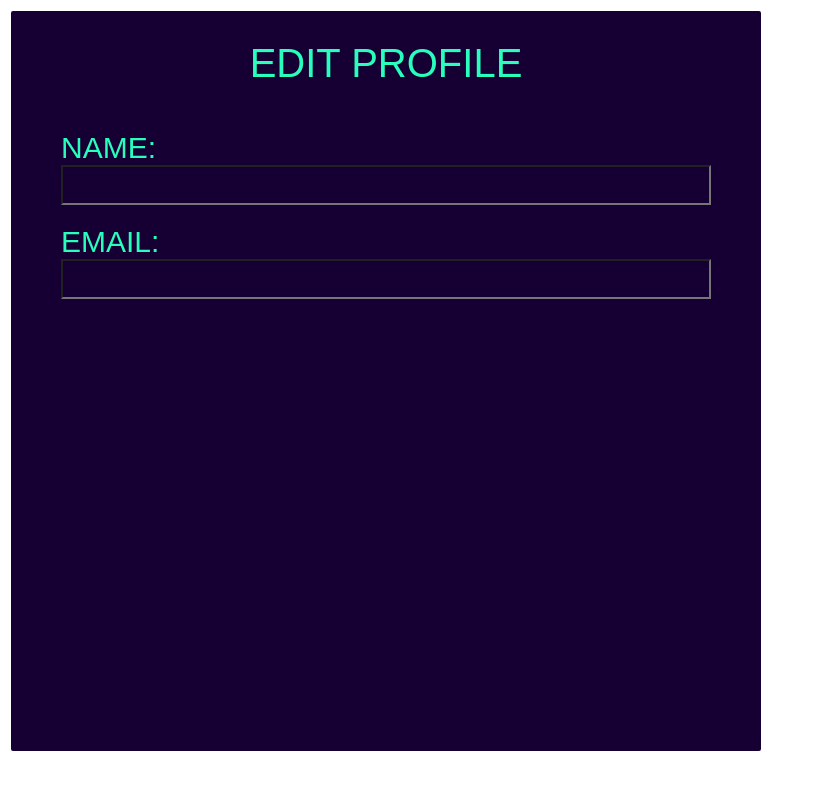
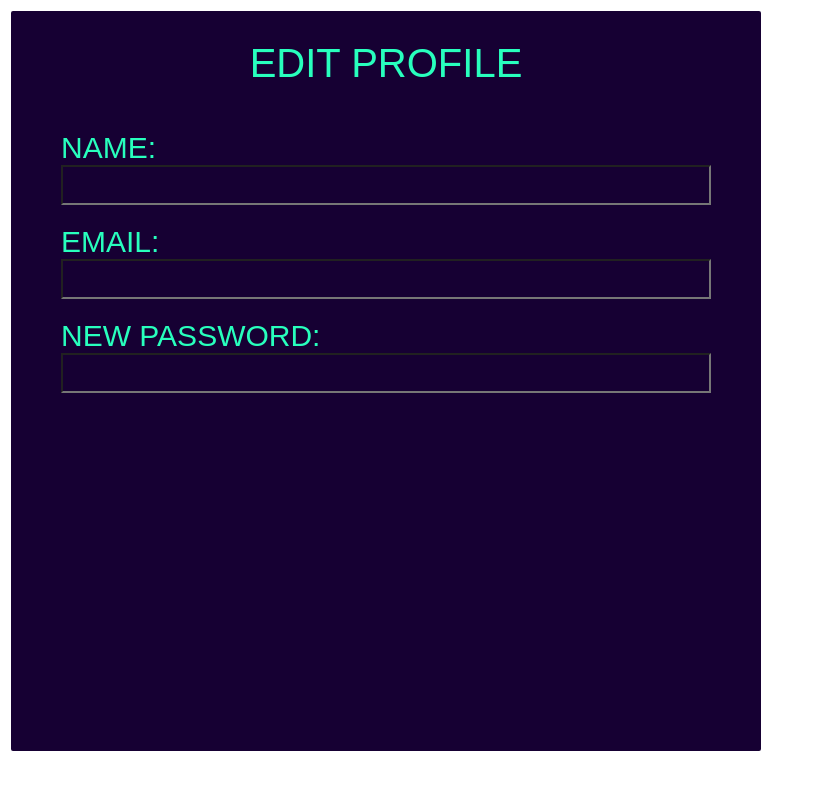
Before and after one commit to Villanueva-Flavio/TP_IDS_Pokebuild-Maker, a Flask app: page /modify_user_data/1 in a window 1280 px wide. Shown: the whole page, without its empty margins (0-813 px from the left). Run offline with Flask 2, Linux system fonts and the light colour scheme; data that the repository does not hold is empty; some web fonts are replaced.

Commit message:
Se agrega label e input new password + css

```diff
--- a/app/templates/edit_profile.html
+++ b/app/templates/edit_profile.html
@@ -12,9 +12,11 @@
         <div class="tittle_edit_profile">EDIT PROFILE</div>
         <div class="edit_profile_container_datos">
             <label for="name" class="label_edit_profile">NAME:</label>
-            <input type="text" id="name" name="name" class="edit_profile_input" required>
+            <input type="text" id="name" name="name" class="edit_profile_input">
             <label for="email" class="label_edit_profile">EMAIL:</label>
-            <input type="email" id="email" name="email" class="edit_profile_input" required>
+            <input type="email" id="email" name="email" class="edit_profile_input">
+            <label for="password" class="label_edit_profile">NEW PASSWORD:</label>
+            <input type="password" id="password" name="password" class="edit_profile_input">
         </div>
     </form>
 
```
